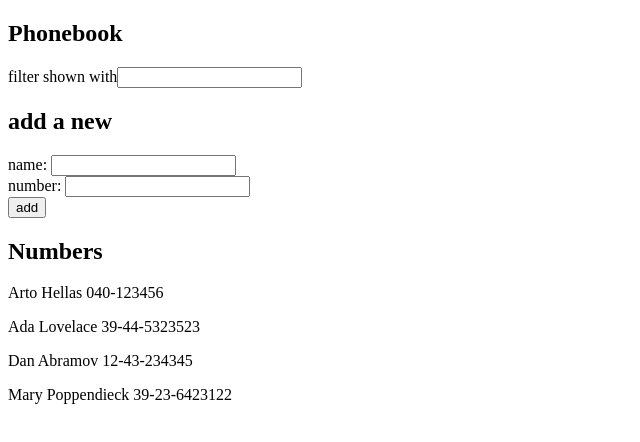
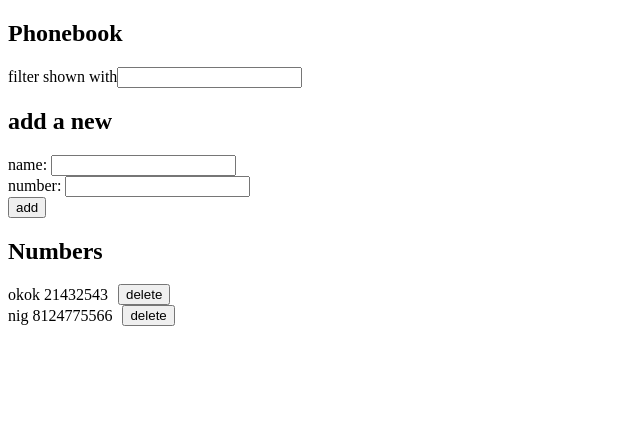
Before and after one commit to yaoxian/full-stack-open, a React (Vite) app in the folder part2/phonebook/: page / in a window 1280 px wide. Shown: the top 442 px of the page, without its empty margins (0-640 px from the left). Built offline with nearby package versions, Linux system fonts and the light colour scheme; data requests are answered from the project's data file.

Commit message:
Completed exercise 2.12 to 2.15

```diff
--- a/part2/phonebook/db.json
+++ b/part2/phonebook/db.json
@@ -1,24 +1,14 @@
 {
-  "persons":[
+  "persons": [
     {
-      "name": "Arto Hellas",
-      "number": "040-123456",
-      "id": 1
+      "id": "2",
+      "name": "okok",
+      "number": "21432543"
     },
     {
-      "name": "Ada Lovelace",
-      "number": "39-44-5323523",
-      "id": 2
-    },
-    {
-      "name": "Dan Abramov",
-      "number": "12-43-234345",
-      "id": 3
-    },
-    {
-      "name": "Mary Poppendieck",
-      "number": "39-23-6423122",
-      "id": 4
+      "id": "3",
+      "name": "nig",
+      "number": "8124775566"
     }
   ]
 }
--- a/part2/phonebook/src/App.jsx
+++ b/part2/phonebook/src/App.jsx
@@ -1,6 +1,6 @@
 /* eslint-disable react/prop-types */
 import { useState, useEffect } from "react";
-import axios from "axios";
+import phonebook from "./services/phonebook";
 
 const Filter = ({ searchName, handleSearchNameChange }) => (
   <div>
@@ -29,27 +29,38 @@
   </form>
 );
 
-const Persons = ({ persons }) => (
+const Persons = ({ persons, setPersons }) => {
+  const deletePerson = (name, id) => {
+    if (confirm(`Delete ${name} ?`)) {
+      phonebook.remove(id).then(() => {
+        setPersons(persons.filter((p) => p.id !== id));
+      });
+    }
+  };
+
+  return (
     <div>
-    {persons.map((p, i) => (
-      <p key={i}>
+      {persons.map((p) => (
+        <div key={p.id} style={{ display: "flex", alignItems: "center" }}>
+          <p style={{ margin: "0 10px 0 0" }}>
             {p.name} {p.number}
           </p>
+          <button onClick={() => deletePerson(p.name, p.id)}>delete</button>
+        </div>
       ))}
     </div>
   );
+};
 
 const App = () => {
-  const [persons, setPersons] = useState([
-    { name: "Arto Hellas", number: "012-4104855" },
-  ]);
+  const [persons, setPersons] = useState([]);
   const [newName, setNewName] = useState("");
   const [newNumber, setNewNumber] = useState("");
   const [searchName, setSearchName] = useState("");
 
   useEffect(() => {
-    axios.get("http://localhost:3001/persons").then((response) => {
-      setPersons(response.data);
+    phonebook.getAll().then((initialPersons) => {
+      setPersons(initialPersons);
     });
   }, []);
 
@@ -67,19 +78,45 @@
 
   const addPerson = (event) => {
     event.preventDefault();
+    const existingPerson = persons.find((person) => person.name === newName);
+
+    if (existingPerson) {
+      if (
+        window.confirm(
+          `${newName} is already added to phonebook, replace the old number with a new one?`
+        )
+      ) {
+        const updatedPerson = { ...existingPerson, number: newNumber };
+        phonebook
+          .update(existingPerson.id, updatedPerson)
+          .then((returnedPerson) => {
+            setPersons(
+              persons.map((person) =>
+                person.id !== returnedPerson.id ? person : returnedPerson
+              )
+            );
+            console.log("updated");
+            console.log(persons);
+            setNewName("");
+            setNewNumber("");
+          });
+      }
+    } else {
       const personObject = {
         name: newName,
         number: newNumber,
+        id: (persons.length + 1).toString(),
       };
-    if (persons.some((person) => person.name === newName)) {
-      window.alert(`${newName} is already added to phonebook`);
-    } else {
-      setPersons(persons.concat(personObject));
+
+      phonebook.create(personObject).then((returnedPerson) => {
+        setPersons(persons.concat(returnedPerson));
         setNewName("");
         setNewNumber("");
+      });
     }
   };
 
+  console.log(persons);
   const filteredPersons = persons.filter((person) =>
     person.name.toLowerCase().includes(searchName.toLowerCase())
   );
@@ -100,7 +137,7 @@
         handleNumberChange={handleNumberChange}
       />
       <h2>Numbers</h2>
-      <Persons persons={filteredPersons} />
+      <Persons persons={filteredPersons} setPersons={setPersons} />
     </div>
   );
 };
--- a/part2/phonebook/src/components/Note.jsx
+++ /dev/null
@@ -1,6 +0,0 @@
-/* eslint-disable react/prop-types */
-const Note = ({ note }) => {
-  return <li>{note.content}</li>;
-};
-
-export default Note;
--- /dev/null
+++ b/part2/phonebook/src/services/phonebook.js
@@ -0,0 +1,24 @@
+import axios from 'axios'
+const baseUrl = 'http://localhost:3001/persons'
+
+const getAll = () => {
+  const request = axios.get(baseUrl)
+  return request.then(response => response.data)
+}
+
+const create = newObject => {
+  const request = axios.post(baseUrl, newObject)
+  return request.then(response => response.data)
+}
+
+const remove = (id) => {
+  const request = axios.delete(`${baseUrl}/${id}`)
+  return request.then(response => response.status)
+}
+
+const update = (id, newPerson) => {
+  const request = axios.put(`${baseUrl}/${id}`, newPerson);
+  return request.then(response => response.data)
+}
+
+export default { getAll, create, remove, update }
```
Lines whose indentation alone changed are shown as unchanged.
